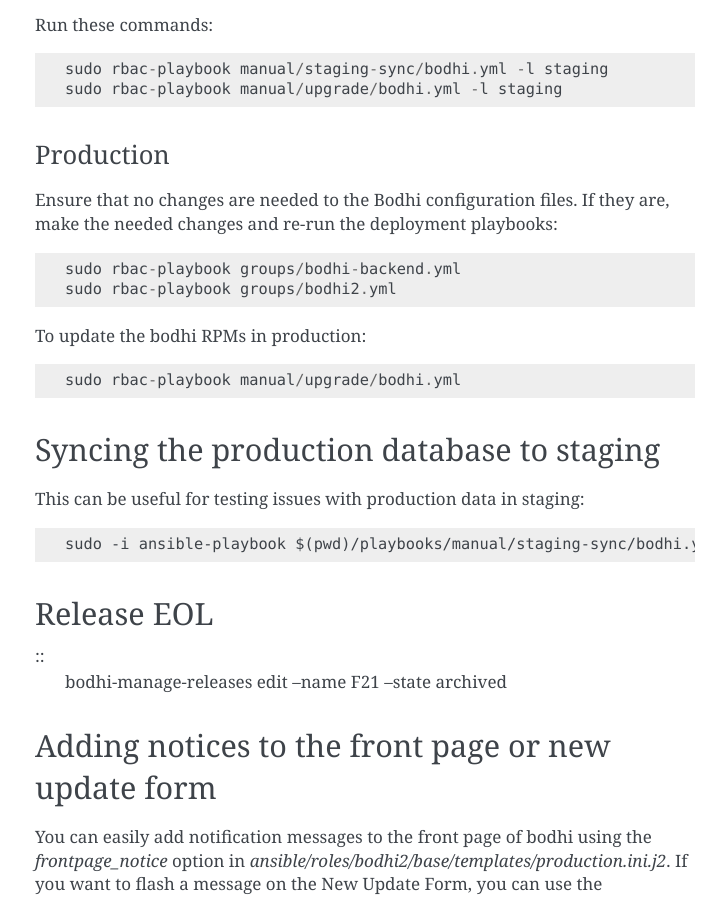
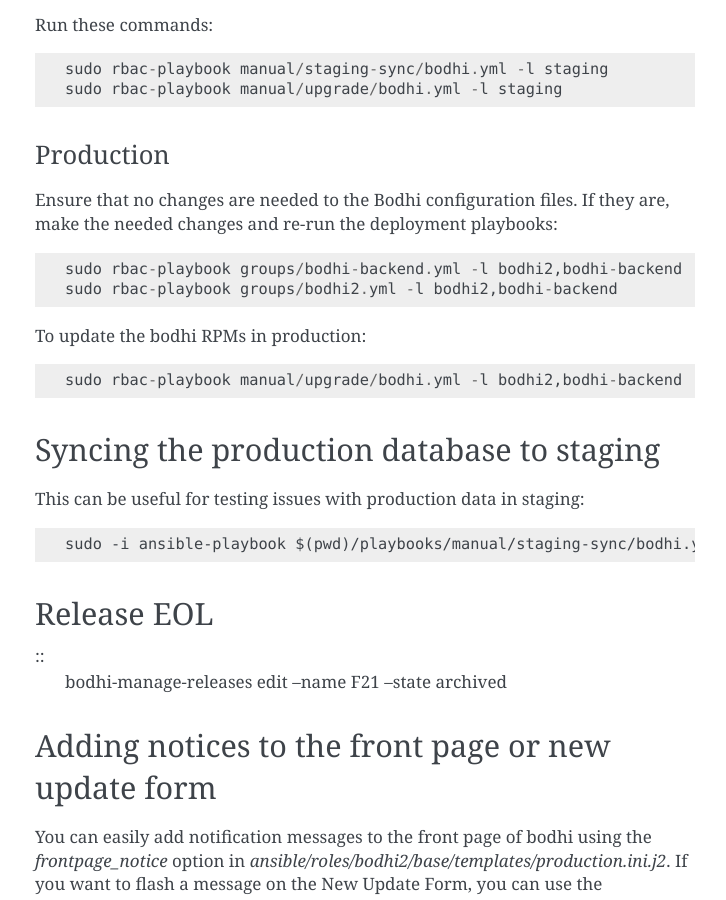
Before and after one commit to FrostyX/infra-docs, a Sphinx documentation site: the page built from docs/sysadmin-guide/sops/bodhi.rst, in a window 1280 px wide and 900 px high, scrolled down 3144 px. Shown: the whole window, without its empty margins (385-1111 px from the left). Built offline with Sphinx 7.4.7, drawn with Linux system fonts in a browser that asks for light colours.

Commit message:
Limit production Bodhi SOP commands to production hosts.
Signed-off-by: Randy Barlow <randy@electronsweatshop.com>

```diff
--- a/docs/sysadmin-guide/sops/bodhi.rst
+++ b/docs/sysadmin-guide/sops/bodhi.rst
@@ -158,12 +158,12 @@
 Ensure that no changes are needed to the Bodhi configuration files. If they
 are, make the needed changes and re-run the deployment playbooks::
 
-        sudo rbac-playbook groups/bodhi-backend.yml
-        sudo rbac-playbook groups/bodhi2.yml
+        sudo rbac-playbook groups/bodhi-backend.yml -l bodhi2,bodhi-backend
+        sudo rbac-playbook groups/bodhi2.yml -l bodhi2,bodhi-backend
 
 To update the bodhi RPMs in production::
 
-        sudo rbac-playbook manual/upgrade/bodhi.yml
+        sudo rbac-playbook manual/upgrade/bodhi.yml -l bodhi2,bodhi-backend
 
 
 Syncing the production database to staging
```
